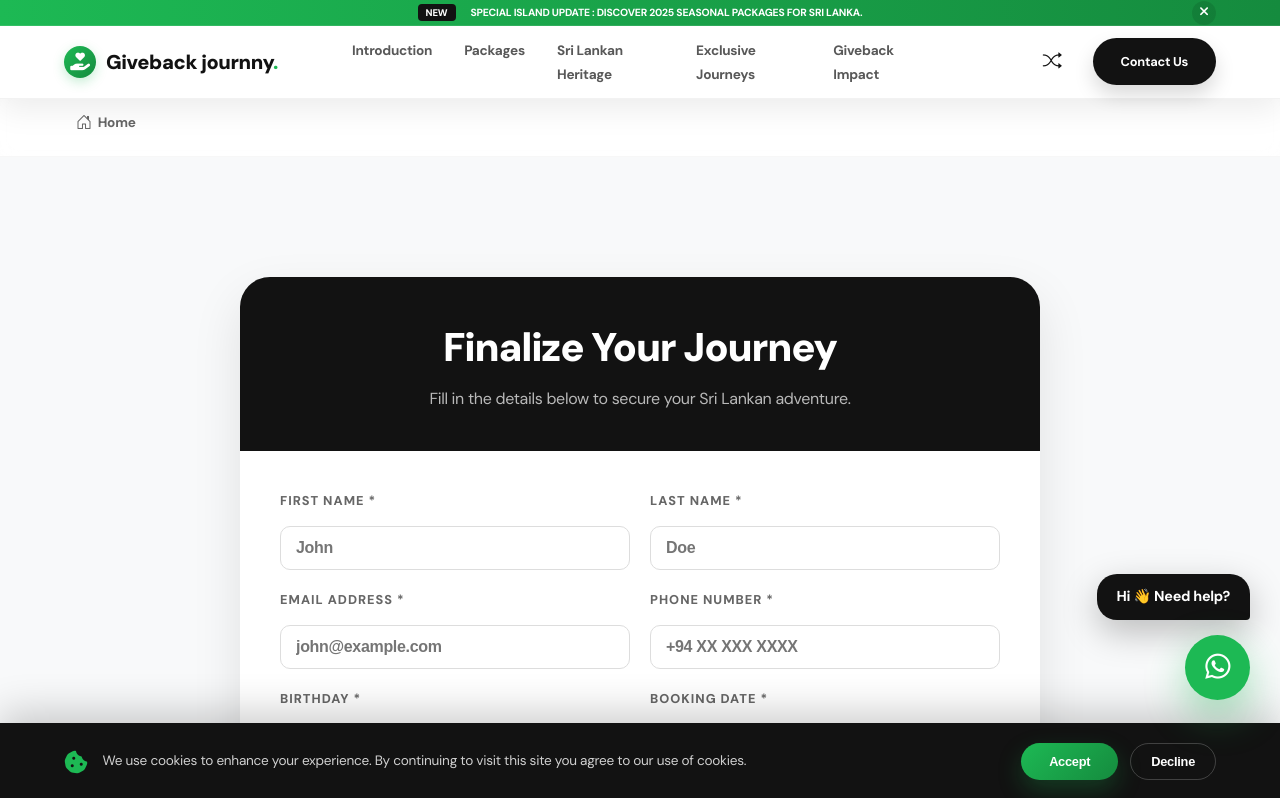
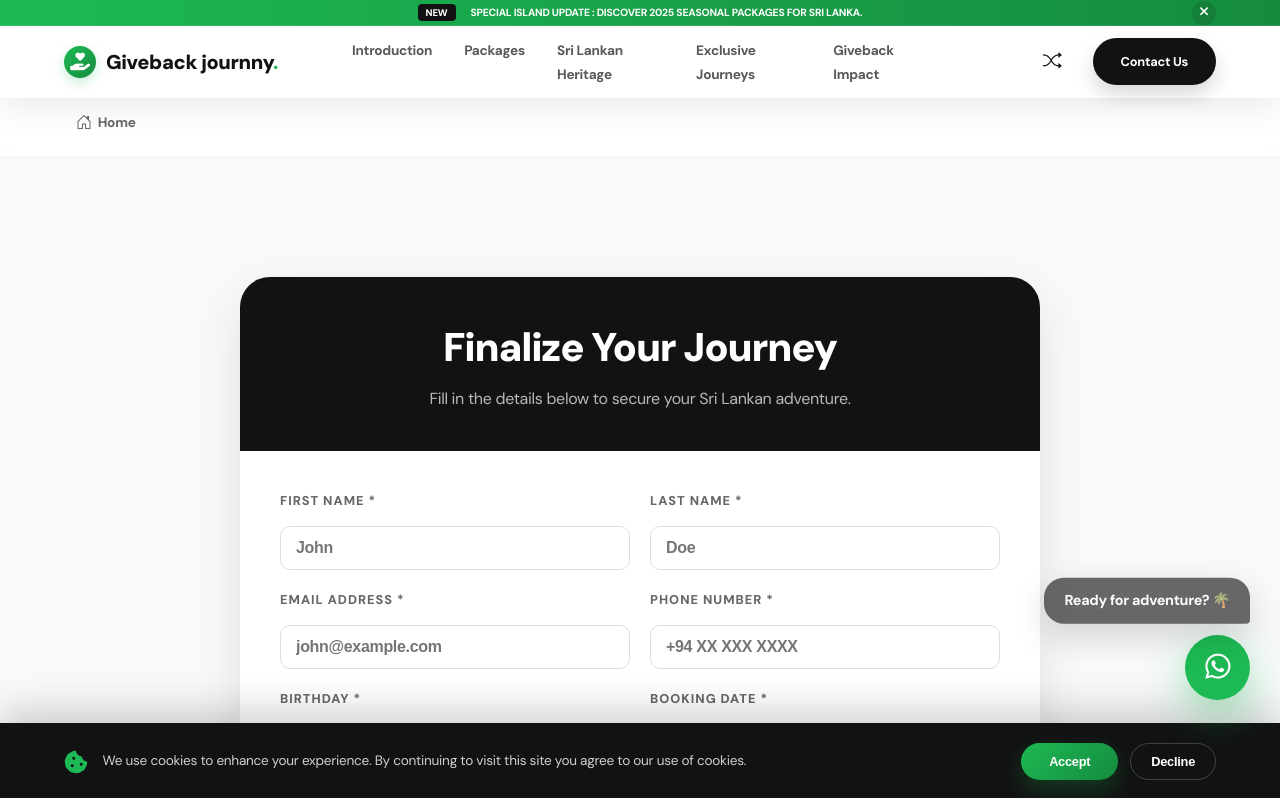
Before and after one commit to MIHIRAN100/giveback-journy, a React (Vite) app: page /booking in a window 1280 px wide. Shown: the top 798 px of the page. Built offline with nearby package versions, Linux system fonts and the light colour scheme.

Commit message:
Updated website content

```diff
--- a/src/components/ChatBot.jsx
+++ b/src/components/ChatBot.jsx
@@ -4,6 +4,28 @@ const ChatBot = ({ cookieVisible }) => {
     const [isOpen, setIsOpen] = useState(false);
     const whatsappNumber = "94754154119";
     const whatsappLink = `https://wa.me/${whatsappNumber}?text=Hi!%20I'm%20interested%20in%20your%20Sri%20Lanka%20tour%20packages.`;
+
+    const messages = [
+        "Hi 👋 Need help?",
+        "Ready for adventure? 🌴",
+        "Plan your trip now! ✨",
+        "Have any questions? 🤔",
+        "Discover Sri Lanka! 🇱🇰"
+    ];
+
+    const [msgIndex, setMsgIndex] = useState(0);
+    const [isMsgFading, setIsMsgFading] = useState(false);
+
+    React.useEffect(() => {
+        const interval = setInterval(() => {
+            setIsMsgFading(true);
+            setTimeout(() => {
+                setMsgIndex((prev) => (prev + 1) % messages.length);
+                setIsMsgFading(false);
+            }, 600); // Wait for fade out
+        }, 5000); // Change every 5 seconds
+        return () => clearInterval(interval);
+    }, []);
 
     return (
         <div className="chat-container" style={{ bottom: cookieVisible ? '100px' : '30px' }}>
@@ -53,8 +75,16 @@ const ChatBot = ({ cookieVisible }) => {
 
             {/* Hi greeting bubble */}
             {!isOpen && (
-                <div className="hi-bubble" onClick={() => setIsOpen(true)}>
-                    Hi 👋 Need help?
+                <div
+                    className="hi-bubble"
+                    onClick={() => setIsOpen(true)}
+                    style={{
+                        opacity: isMsgFading ? 0 : 1,
+                        transform: isMsgFading ? 'translateY(10px)' : 'translateY(0)',
+                        transition: 'all 0.6s ease'
+                    }}
+                >
+                    {messages[msgIndex]}
                 </div>
             )}
 
```
